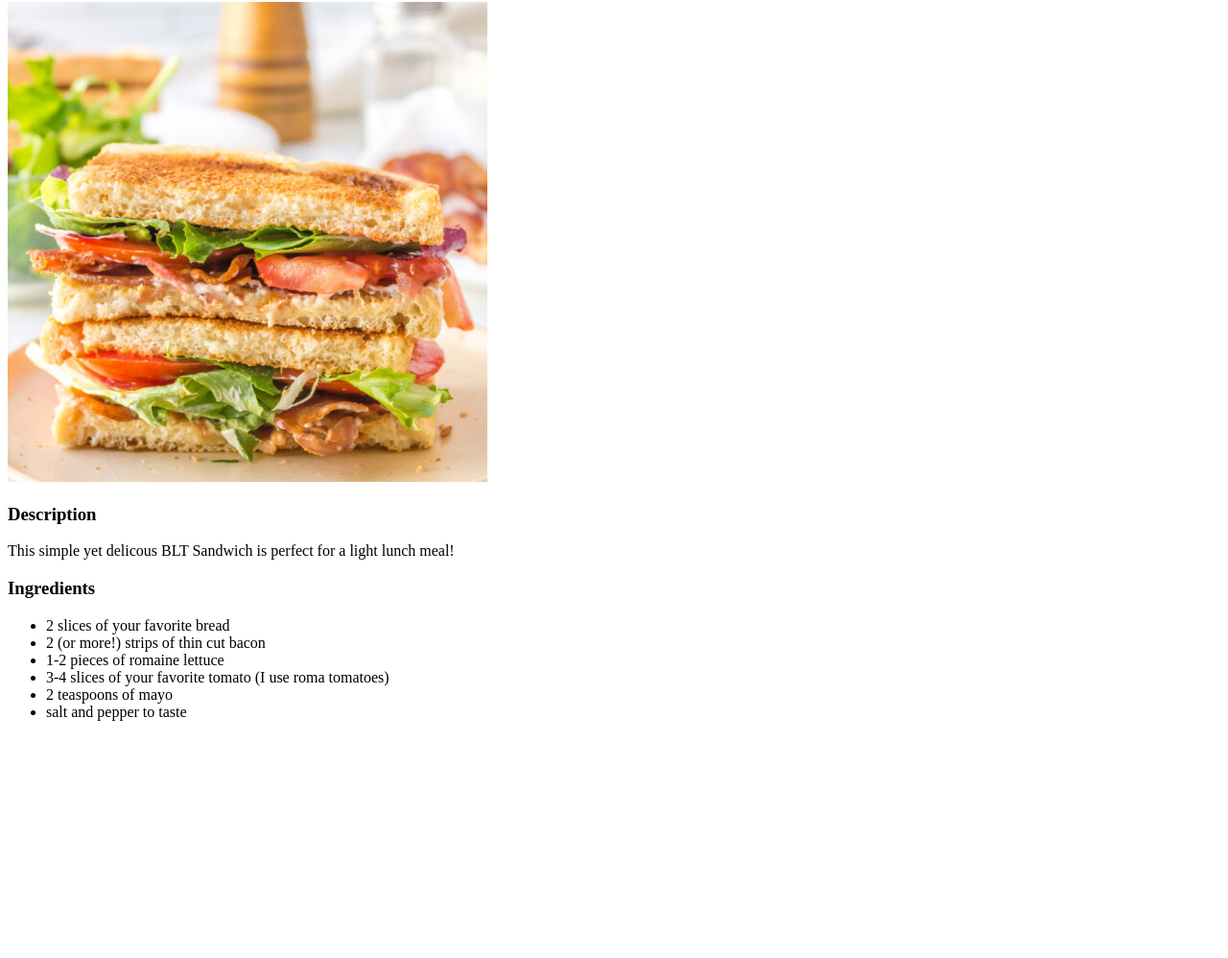
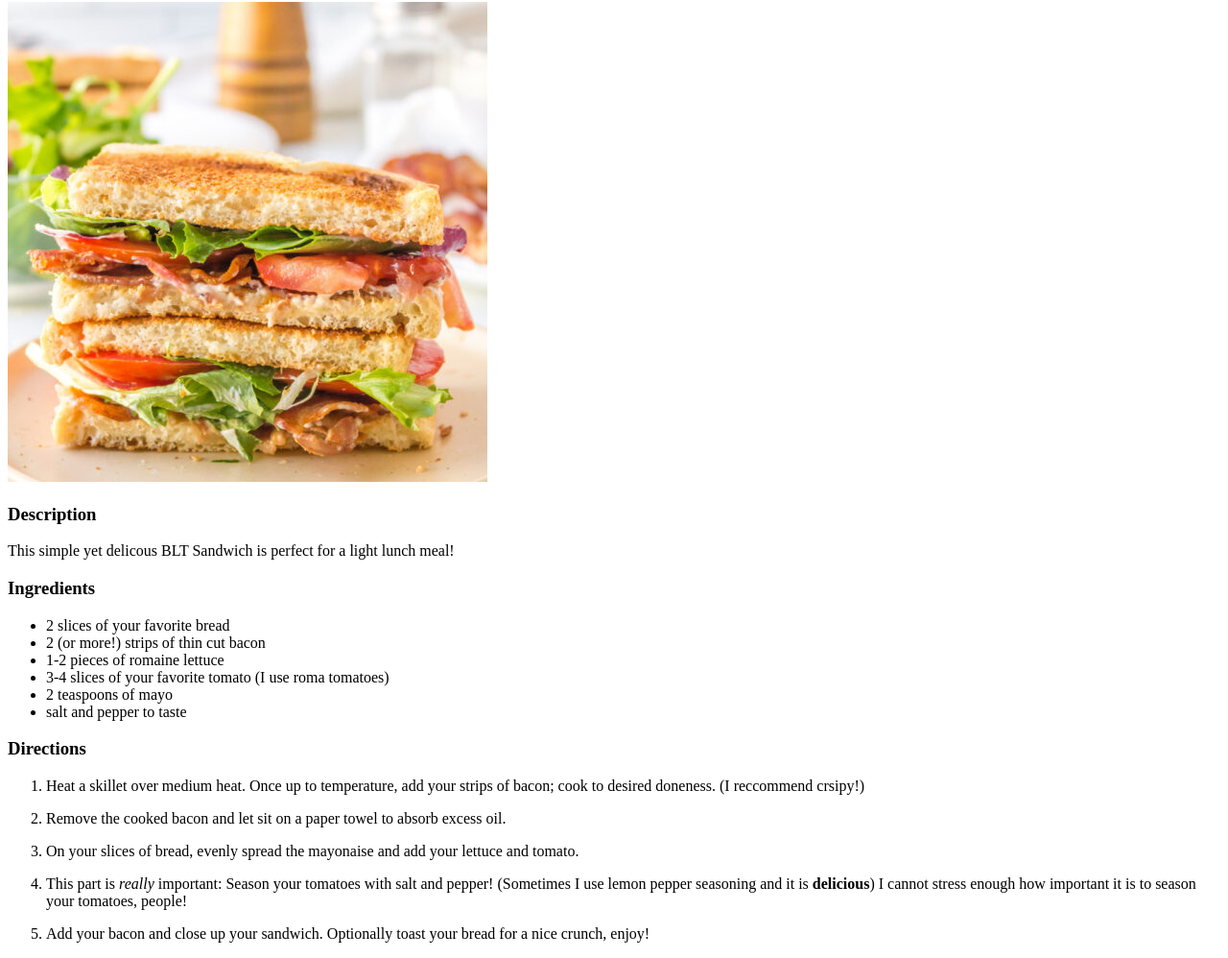
Before and after one commit to ecruzreal/odin-recipes, a plain HTML site: page recipes/blt.html in a window 1280 px wide. Shown: the part 78-1076 px from the top of the page at 96% size. Before the commit the page ends 845 px from the top, so only its background shows below. Drawn offline with Linux system fonts and the light colour scheme.

Commit message:
Added the Directions for the BLT with an ordered list.

```diff
--- a/recipes/blt.html
+++ b/recipes/blt.html
@@ -24,5 +24,39 @@
         <li>salt and pepper to taste</li>
     </ul>
 
+    <h3>Directions</h3>
+    <ol>
+        <li>
+            <p>
+                Heat a skillet over medium heat. Once up to temperature,
+                add your strips of bacon; cook to desired doneness. (I reccommend crsipy!)
+            </p>
+        </li>
+        <li>
+            <p>
+                Remove the cooked bacon and let sit on a paper towel to absorb excess oil.
+            </p>
+        </li>
+        <li>
+            <p>
+                On your slices of bread, evenly spread the mayonaise and add your lettuce
+                and tomato.
+            </p>
+        </li>
+        <li>
+            <p>
+                This part is <em>really</em> important: Season your tomatoes with salt and pepper!
+                (Sometimes I use lemon pepper seasoning and it is <strong>delicious</strong>)
+                I cannot stress enough how important it is to season your tomatoes, people!
+            </p>
+        </li>
+        <li>
+            <p>
+                Add your bacon and close up your sandwich. Optionally toast your bread
+                for a nice crunch, enjoy!
+            </p>
+        </li>
+    </ol>
+
 </body>
 </html>
```
